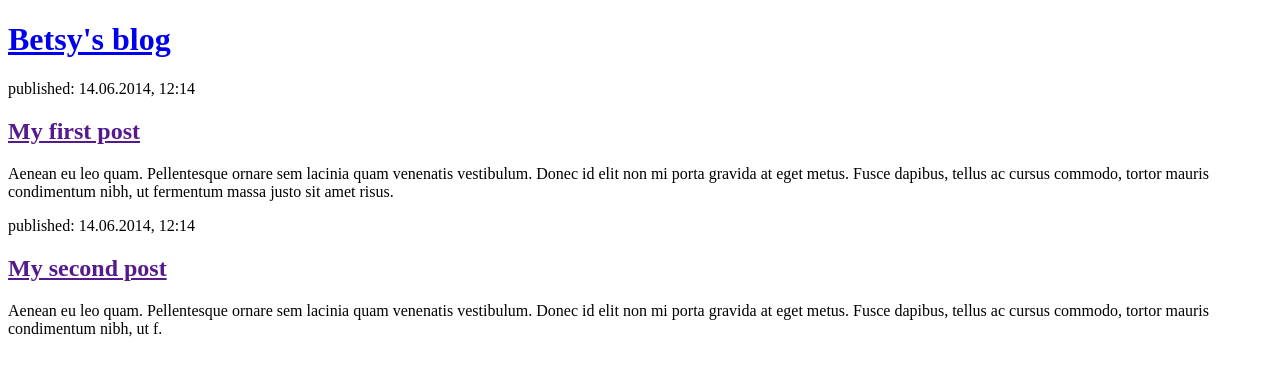
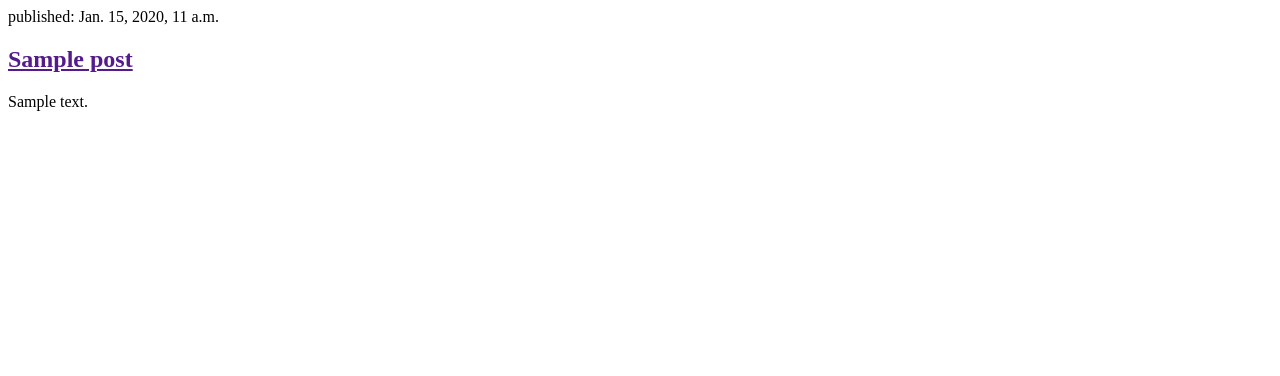
Before and after one commit to amikusova/betsysblog, a Django app: page / in a window 1280 px wide. Shown: the top 376 px of the page. Run offline with Django 4.2, Linux system fonts and the light colour scheme; tables that the repository leaves empty hold one stand-in row (values such as "Sample post").

Commit message:
Modified templates to display posts from database.

```diff
--- a/blog/templates/blog/post_list.html
+++ b/blog/templates/blog/post_list.html
@@ -4,20 +4,14 @@
         <title>Betsy's blog</title>
     </head>
     <body>
-        <header>
-            <h1><a href="/">Betsy's blog</a></h1>
-        </header>
-
-        <article>
-            <time>published: 14.06.2014, 12:14</time>
-            <h2><a href="">My first post</a></h2>
-            <p>Aenean eu leo quam. Pellentesque ornare sem lacinia quam venenatis vestibulum. Donec id elit non mi porta gravida at eget metus. Fusce dapibus, tellus ac cursus commodo, tortor mauris condimentum nibh, ut fermentum massa justo sit amet risus.</p>
-        </article>
-
-        <article>
-            <time>published: 14.06.2014, 12:14</time>
-            <h2><a href="">My second post</a></h2>
-            <p>Aenean eu leo quam. Pellentesque ornare sem lacinia quam venenatis vestibulum. Donec id elit non mi porta gravida at eget metus. Fusce dapibus, tellus ac cursus commodo, tortor mauris condimentum nibh, ut f.</p>
-        </article>
+        <div>
+            {% for post in posts %}
+            <article>
+                <time>published: {{ post.published_date }}</time>
+                <h2><a href="">{{ post.title }}</a></h2>
+                <p>{{ post.text|linebreaksbr }}</p>
+            </article>
+        {% endfor %}
+        </div>
     </body>
 </html>
--- a/blog/views.py
+++ b/blog/views.py
@@ -1,5 +1,8 @@
 from django.shortcuts import render
+from django.utils import timezone
+from .models import Post
 
 # Create your views here.
 def post_list(request):
-    return render(request, 'blog/post_list.html', {})
+    posts = Post.objects.filter(published_date__lte=timezone.now()).order_by('published_date')
+    return render(request, 'blog/post_list.html', {'posts': posts})
```
